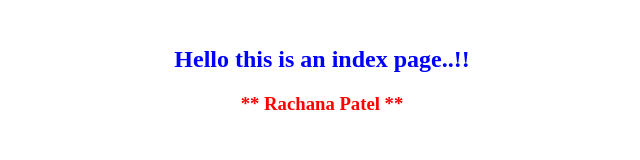
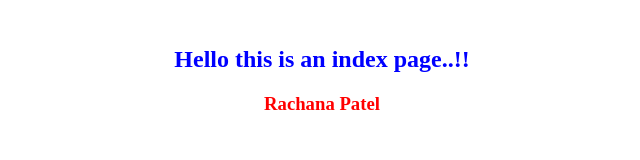
Before and after one commit to RachanaVision/HTMLApp.github.io, a plain HTML site: page index.html in a window 1280 px wide. Shown: the full height of the page, 318-958 px from the left. Drawn offline with Linux system fonts and the light colour scheme.

Commit message:
change in text

```diff
--- a/index.html
+++ b/index.html
@@ -8,7 +8,7 @@
             <h2 style="color: blue; font-weight: bold; text-align: center;">
                 Hello this is an index page..!!
             </h2>
-            <h3 style="color: red;font-weight: bold; text-align: center;">** Rachana Patel **</h3>
+            <h3 style="color: red;font-weight: bold; text-align: center;">Rachana Patel</h3>
         </p>
     </body>
 </html>
```
